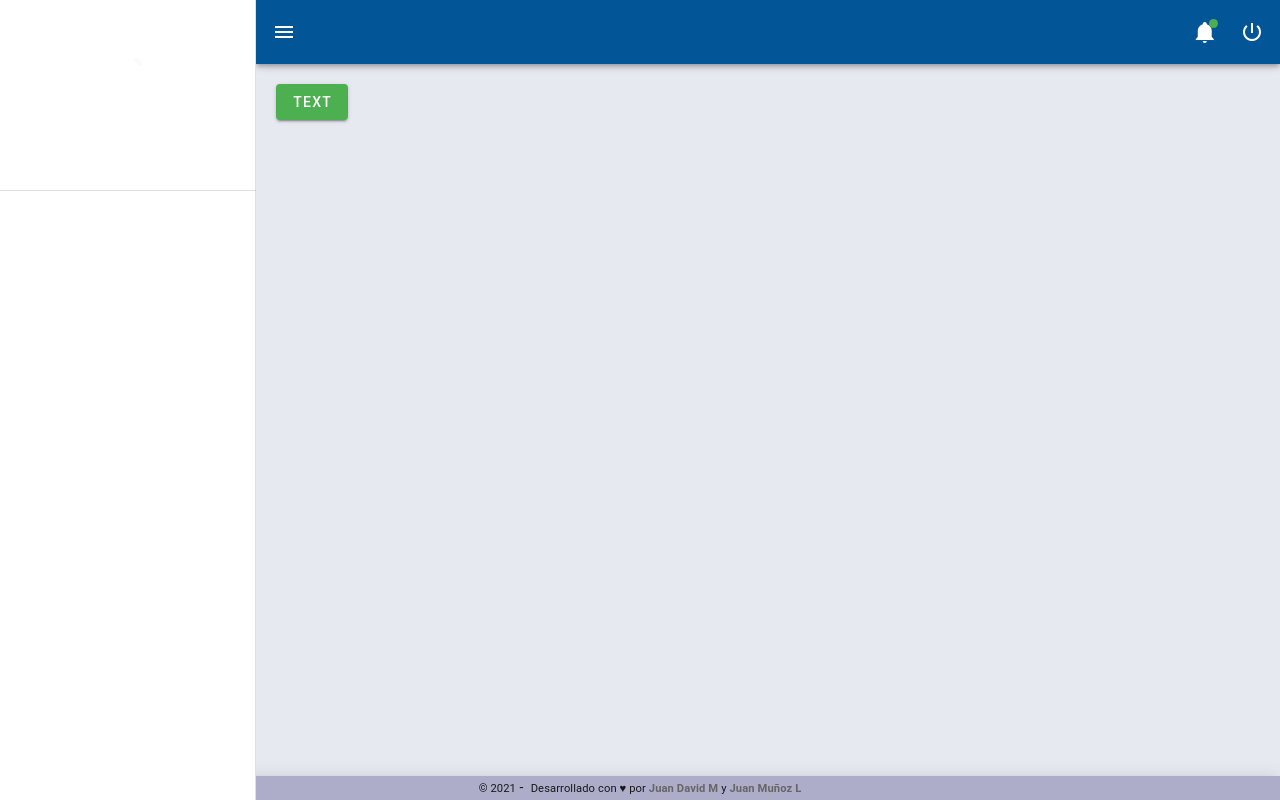
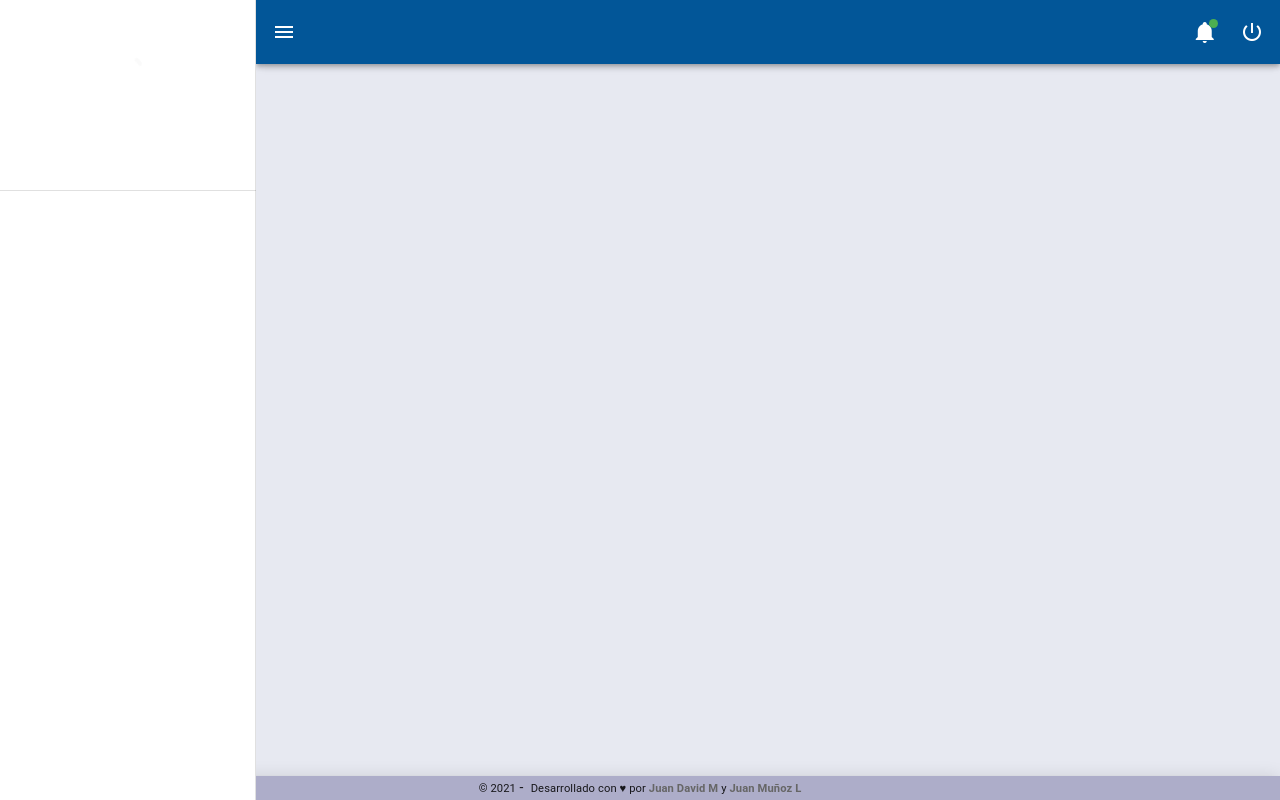
Before and after one commit to JuanMarulanda-Dev/NinnaYTatoFrontEnd, a Vue app: page /home in a window 1280 px wide. Built offline with nearby package versions, Linux system fonts and the light colour scheme; a small style sheet from the web is missing.

Commit message:
Rename views to Sucursales with BranchOffice

```diff
--- a/src/router/index.js
+++ b/src/router/index.js
@@ -1,8 +1,6 @@
 import Vue from "vue";
 // import store from "@/store";
 import VueRouter from "vue-router";
-import Home from "../views/Home.vue";
-import Login from "@/views/Login.vue";
 
 Vue.use(VueRouter);
 
@@ -14,21 +12,17 @@ const routes = [
   {
     path: "/login",
     name: "Login",
-    component: Login,
+    component: () =>
+      import(/* webpackChunkName: "Login" */ "@/views/Login.vue"),
     meta: {
       guest: true,
     },
   },
   {
-    path: "/home",
-    name: "Home",
-    component: Home,
-  },
-  {
     path: "/sucursales",
     name: "Sucursales",
     component: () =>
-      import(/* webpackChunkName: "sucursales" */ "@/views/Sucursales.vue"),
+      import(/* webpackChunkName: "BranchOffice" */ "@/views/BranchOffice.vue"),
   },
 ];
 
--- a/src/views/Home.vue
+++ /dev/null
@@ -1,13 +0,0 @@
-<template>
-  <div class="home">
-    <!-- <img alt="Vue logo" src="../assets/logo.png" /> -->
-    <v-btn color="success">text</v-btn>
-  </div>
-</template>
-
-<script>
-// @ is an alias to /src
-export default {
-  name: "Home",
-};
-</script>
```
Also changed, not shown: src/views/BranchOffice.vue (renamed from src/views/Sucursales.vue).
